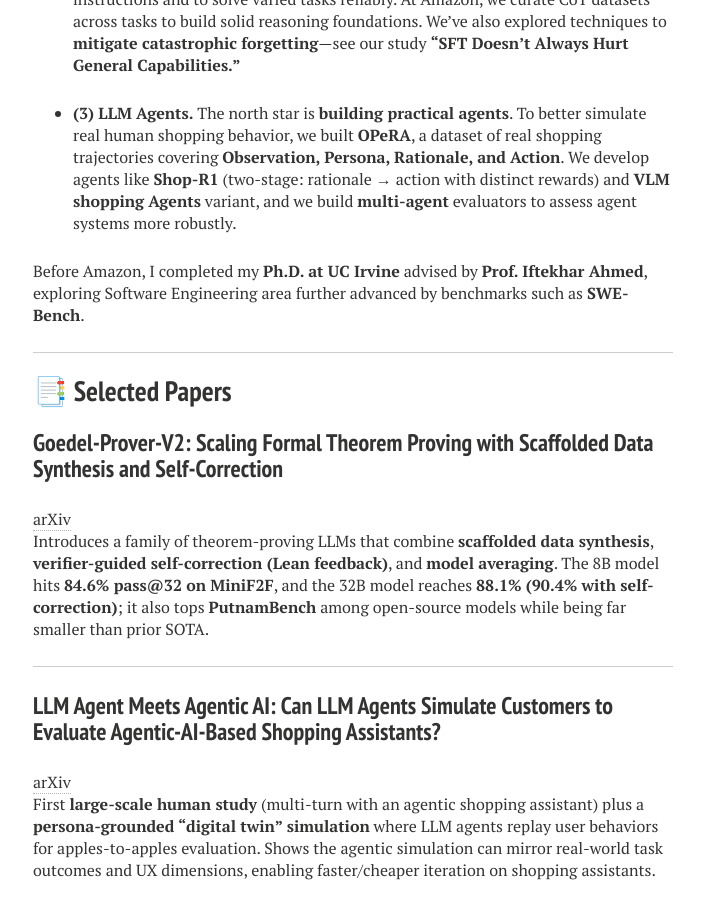
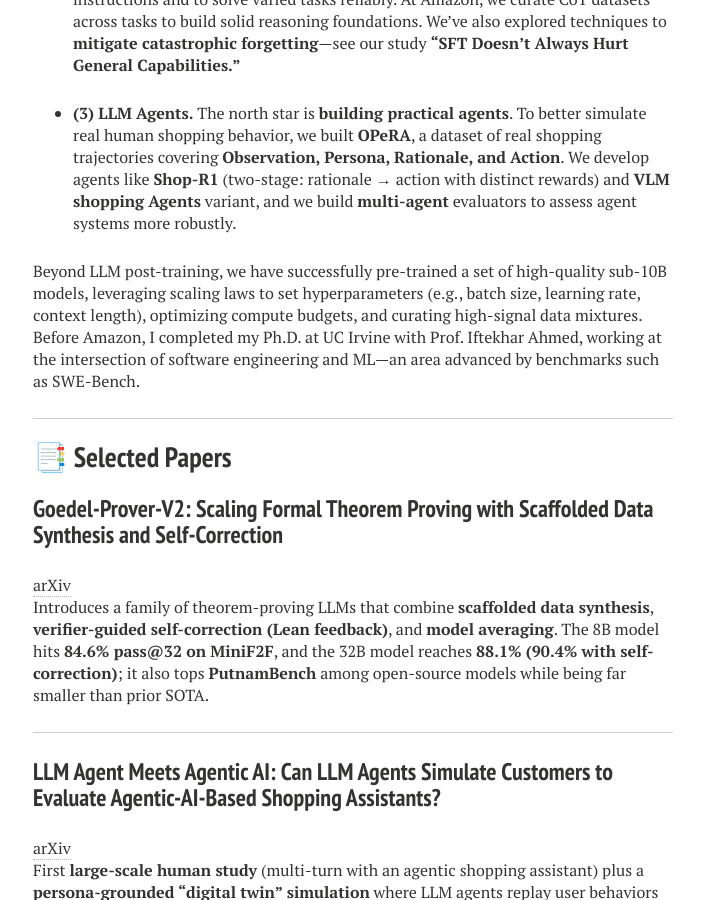
Before and after one commit to Jirigesi/Jirigesi.github.io, a Jekyll site: the page built from index.md, in a window 1280 px wide and 900 px high, scrolled down 582 px. Shown: the whole window, without its empty margins (287-991 px from the left). Built offline with Jekyll 4.4.1, drawn with Linux system fonts in a browser that asks for light colours; nearby versions of some CDN libraries; comment, search, counter and statistics services are not loaded.

Commit message:
Update index.md

```diff
--- a/index.md
+++ b/index.md
@@ -3,8 +3,6 @@ layout: home2
 description: "Jiri Gesi"
 tags: [Jekyll, theme, responsive, blog, template]
 ---
-
-
 
 ---
 
@@ -21,7 +19,7 @@ My research interest centers on machine learning—especially **post-training fo
 
 - **(3) LLM Agents.** The north star is **building practical agents**. To better simulate real human shopping behavior, we built **OPeRA**, a dataset of real shopping trajectories covering **Observation, Persona, Rationale, and Action**. We develop agents like **Shop-R1** (two-stage: rationale → action with distinct rewards) and **VLM shopping Agents** variant, and we build **multi-agent** evaluators to assess agent systems more robustly.
 
-Before Amazon, I completed my **Ph.D. at UC Irvine** advised by **Prof. Iftekhar Ahmed**, exploring Software Engineering area further advanced by benchmarks such as **SWE-Bench**.
+Beyond LLM post-training, we have successfully pre-trained a set of high-quality sub-10B models, leveraging scaling laws to set hyperparameters (e.g., batch size, learning rate, context length), optimizing compute budgets, and curating high-signal data mixtures. Before Amazon, I completed my Ph.D. at UC Irvine with Prof. Iftekhar Ahmed, working at the intersection of software engineering and ML—an area advanced by benchmarks such as SWE-Bench.
 
 
 ---
```
